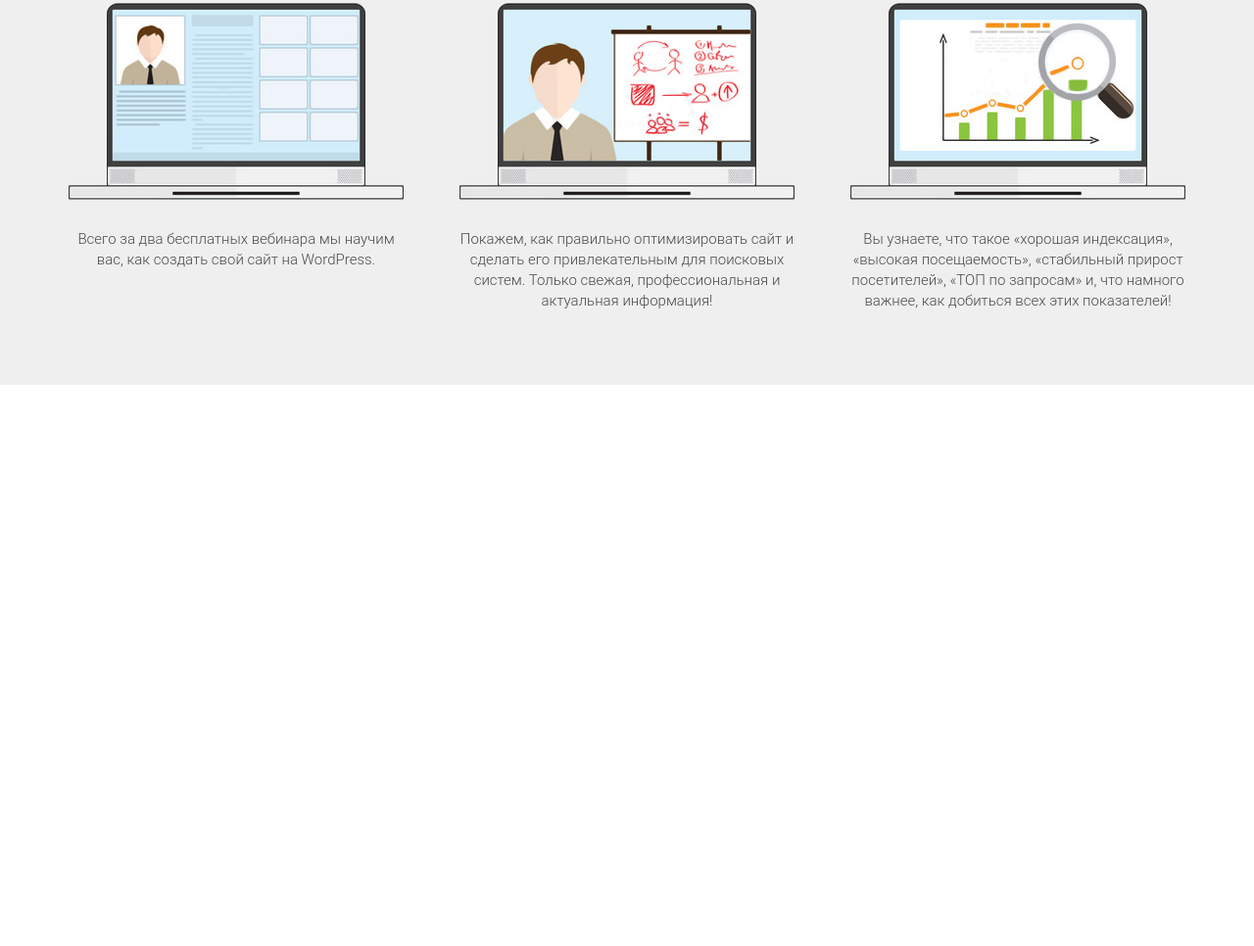
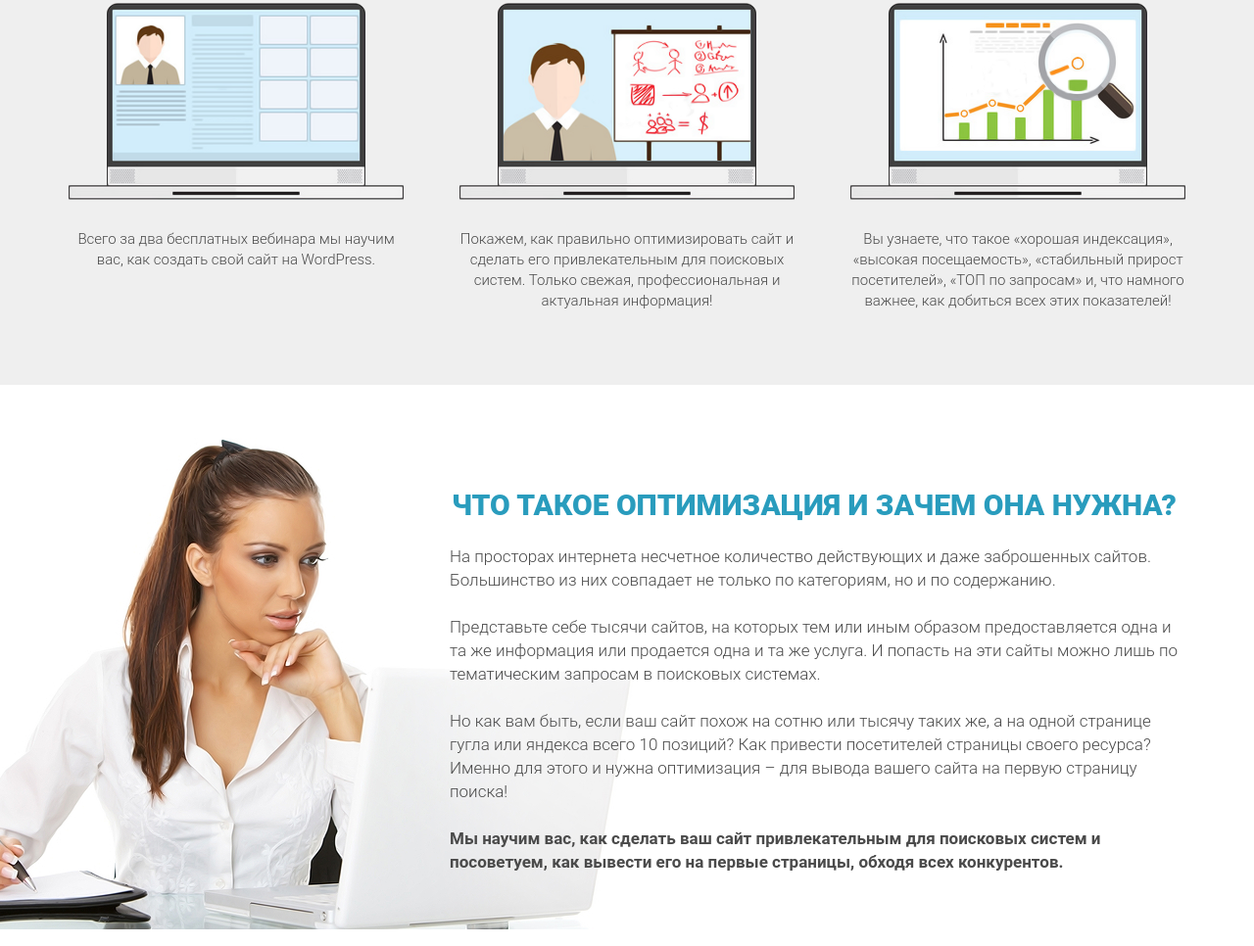
Before and after one commit to Dezmoss/web_dev, a plain HTML site: page Wordpress/index.html in a window 1280 px wide. Shown: the part 1054-2020 px from the top of the page at 98% size. Before the commit the page ends 1447 px from the top, so only its background shows below. Drawn offline with Linux system fonts and the light colour scheme.

Commit message:
complete optimization section

```diff
--- a/Wordpress/css/style.css
+++ b/Wordpress/css/style.css
@@ -205,3 +205,46 @@
 
     color: #4A4A4A;
 }
+
+.optimization {
+    min-height: 547px;
+    padding: 108px 0 74px;
+}
+
+.optimization .container {
+    position: relative;
+}
+
+.optimization_title {
+    font-family: 'Roboto';
+    font-weight: 900;
+    font-size: 30px;
+    line-height: 30px;
+    text-transform: uppercase;
+    margin-left: 391px;
+
+    color: #299CBD;
+}
+
+.optimization_text {
+    width: 750px;
+    margin-left: 389px;
+    font-family: 'Roboto';
+    font-weight: 300;
+    font-size: 17px;
+    line-height: 24px;
+    margin-top: 25px;
+
+    color: #4A4A4A;
+}
+
+.optimization_text span {
+    font-weight: 700;
+}
+
+.optimization_img {
+    position: absolute;
+    left: -240px;
+    top: -54px;
+    z-index: -1;
+}
--- a/Wordpress/index.html
+++ b/Wordpress/index.html
@@ -59,6 +59,28 @@
             </div>
         </div>
     </section>
+
+    <section class="optimization">
+        <div class="container">
+            <h2 class="optimization_title">Что такое оптимизация и зачем она нужна?</h2>
+            <p class="optimization_text">На просторах интернета несчетное количество действующих и даже заброшенных
+                сайтов. Большинство из них совпадает не только по категориям, но и по содержанию.
+                <br><br>
+                Представьте себе тысячи сайтов, на которых тем или иным образом предоставляется одна и та же информация
+                или продается одна и та же услуга. И попасть на эти сайты можно лишь по тематическим запросам в
+                поисковых системах.
+                <br><br>
+                Но как вам быть, если ваш сайт похож на сотню или тысячу таких же, а на одной странице гугла или яндекса
+                всего 10 позиций? Как привести посетителей страницы своего ресурса? Именно для этого и нужна оптимизация
+                – для вывода вашего сайта на первую страницу поиска!
+                <br><br>
+                <span>Мы научим вас, как сделать ваш сайт привлекательным для поисковых систем и посоветуем, как вывести
+                    его на первые страницы, обходя всех конкурентов.</span>
+            </p>
+
+            <img src="img/woman_bg.jpg" alt="woman" class="optimization_img">
+        </div>
+    </section>
 </body>
 
 </html>
```
